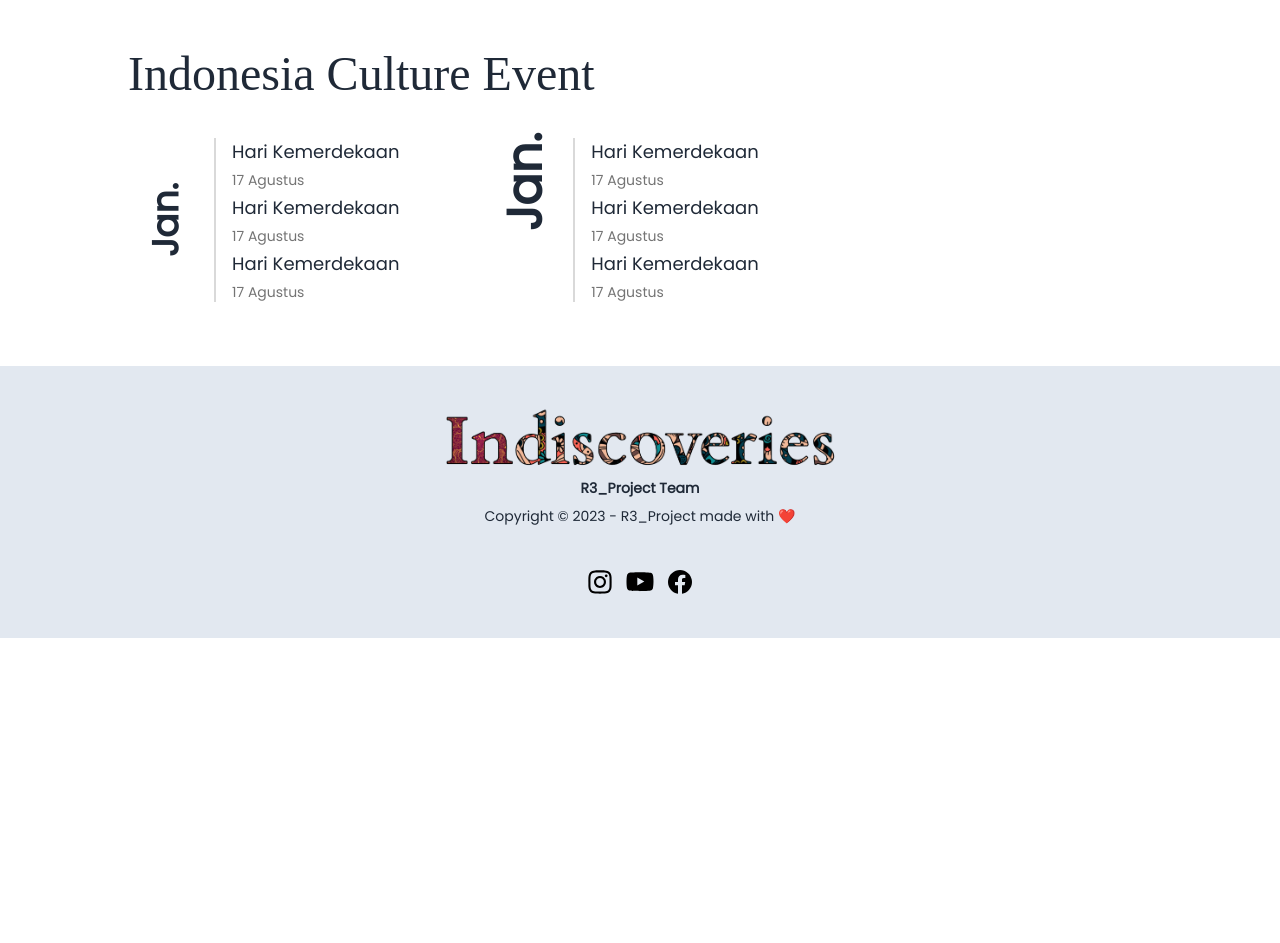
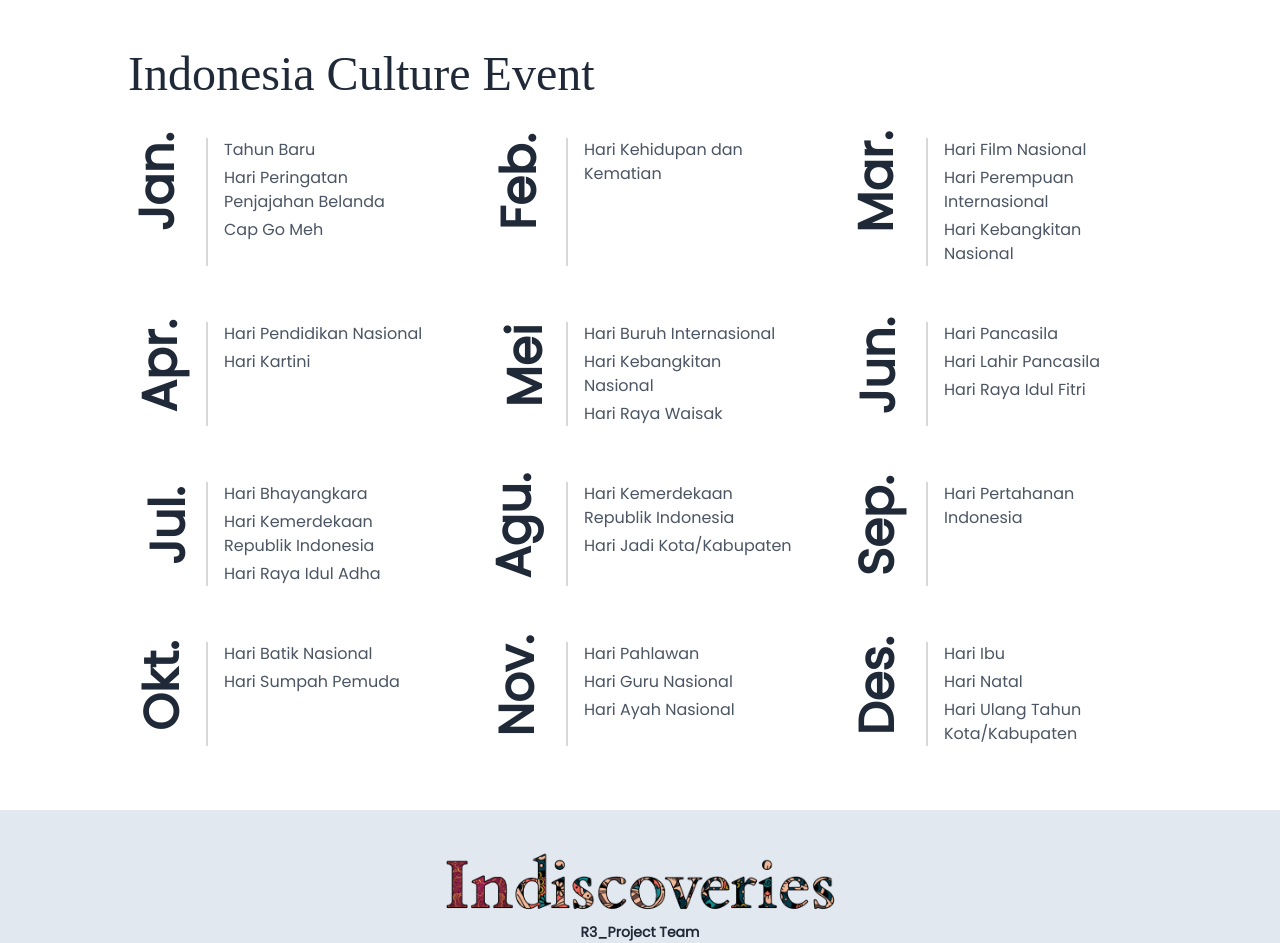
Before and after one commit to Rayyasa/webDesign-TechComFest, a Next.js app: page / in a window 1280 px wide. Shown: the part 3740-4683 px from the top of the page. Before the commit the page ends 4378 px from the top, so only its background shows below. Built offline with nearby package versions, Linux system fonts and the light colour scheme.

Commit message:
buat fitur kalender

```diff
--- a/src/app/page.tsx
+++ b/src/app/page.tsx
@@ -141,6 +141,81 @@ export default function Home() {
       nama: `"Agus Harimurti Yudhoyono"`,
     },
   ];
+
+  const kalender = [
+    {
+      namaBulan: "Jan.",
+      peristiwa: [
+        "Tahun Baru",
+        "Hari Peringatan Penjajahan Belanda",
+        "Cap Go Meh",
+      ],
+    },
+    {
+      namaBulan: "Feb.",
+      peristiwa: ["Hari Kehidupan dan Kematian"],
+    },
+    {
+      namaBulan: "Mar.",
+      peristiwa: [
+        "Hari Film Nasional",
+        "Hari Perempuan Internasional",
+        "Hari Kebangkitan Nasional",
+      ],
+    },
+    {
+      namaBulan: "Apr.",
+      peristiwa: ["Hari Pendidikan Nasional", "Hari Kartini"],
+    },
+    {
+      namaBulan: "Mei",
+      peristiwa: [
+        "Hari Buruh Internasional",
+        "Hari Kebangkitan Nasional",
+        "Hari Raya Waisak",
+      ],
+    },
+    {
+      namaBulan: "Jun.",
+      peristiwa: ["Hari Pancasila", "Hari Lahir Pancasila", "Hari Raya Idul Fitri"],
+    },
+    {
+      namaBulan: "Jul.",
+      peristiwa: [
+        "Hari Bhayangkara",
+        "Hari Kemerdekaan Republik Indonesia",
+        "Hari Raya Idul Adha",
+      ],
+    },
+    {
+      namaBulan: "Agu.",
+      peristiwa: [
+        "Hari Kemerdekaan Republik Indonesia",
+        "Hari Jadi Kota/Kabupaten",
+      ],
+    },
+    {
+      namaBulan: "Sep.",
+      peristiwa: ["Hari Pertahanan Indonesia"],
+    },
+    {
+      namaBulan: "Okt.",
+      peristiwa: ["Hari Batik Nasional", "Hari Sumpah Pemuda"],
+    },
+    {
+      namaBulan: "Nov.",
+      peristiwa: ["Hari Pahlawan", "Hari Guru Nasional", "Hari Ayah Nasional"],
+    },
+    {
+      namaBulan: "Des.",
+      peristiwa: [
+        "Hari Ibu",
+        "Hari Natal",
+        "Hari Ulang Tahun Kota/Kabupaten",
+      ],
+    },
+  ];
+
 
   const imageSources = [g1, g2, g3, g4, g5, g6, g7, g8];
 
@@ -506,50 +581,10 @@ export default function Home() {
           <h1 className="font-cardo text-3xl xl:text-5xl">
             Indonesia Culture Event
           </h1>
-          <section className="mt-10 grid w-full grid-cols-2 gap-6 md:grid-cols-3 xl:grid-cols-3 xl:gap-4">
-            <div className="flex h-full  w-full flex-col gap-4 xl:flex-row">
-              <div className="flex flex-col items-center justify-center border-b-2 border-[#D9D9D9] pr-3 xl:border-b-0 xl:border-r-2">
-                <h1 className="text-4xl font-semibold xl:rotate-[-90deg] ">
-                  Jan.
-                </h1>
-              </div>
-              <div className="flex flex-col gap-1">
-                <h1 className="text-lg font-light">Hari Kemerdekaan</h1>
-                <p className="text-sm font-extralight text-[#747474]">
-                  17 Agustus
-                </p>
-                <h1 className="text-lg font-light">Hari Kemerdekaan</h1>
-                <p className="text-sm font-extralight text-[#747474]">
-                  17 Agustus
-                </p>
-                <h1 className="text-lg font-light">Hari Kemerdekaan</h1>
-                <p className="text-sm font-extralight text-[#747474]">
-                  17 Agustus
-                </p>
-              </div>
-            </div>
-            {/* <div className="flex h-full  w-full flex-col gap-4 xl:flex-row">
-              <div className=" flex flex-col border-b-2 border-[#D9D9D9] pr-0 xl:pt-5 xl:border-b-0 xl:border-r-2">
-                <h1 className="text-5xl font-bold self-start xl:self-end xl:rotate-[-90deg] ">
-                  Jan.
-                </h1>
-              </div>
-              <div className="flex flex-col gap-1">
-                <h1 className="text-lg font-light">Hari Kemerdekaan</h1>
-                <p className="text-sm font-extralight text-[#747474]">
-                  17 Agustus
-                </p>
-                <h1 className="text-lg font-light">Hari Kemerdekaan</h1>
-                <p className="text-sm font-extralight text-[#747474]">
-                  17 Agustus
-                </p>
-                <h1 className="text-lg font-light">Hari Kemerdekaan</h1>
-                <p className="text-sm font-extralight text-[#747474]">
-                  17 Agustus
-                </p>
-              </div>
-            </div> */}
-            <Calendar/>
+          <section className="mt-10 grid w-full grid-cols-2 gap-6 md:grid-cols-3 xl:grid-cols-3 xl:gap-14">
+            {kalender.map((_, i) => {
+              return <Calendar key={i} bulan={_.namaBulan} peristiwa={_.peristiwa} />
+            })}
           </section>
         </section>
       </main>
--- a/src/components/Calendar.tsx
+++ b/src/components/Calendar.tsx
@@ -1,18 +1,24 @@
-const Calendar = () => {
+interface PropsCalender {
+  bulan: string,
+  peristiwa: string[]
+}
+
+const Calendar = ({ bulan, peristiwa }: PropsCalender) => {
+
+  console.log("===========")
+  console.log(peristiwa)
+
   return (
-    <div className="flex h-full  w-full flex-col gap-4 xl:flex-row">
-      <div className=" flex flex-col border-b-2 border-[#D9D9D9] pr-0 xl:border-b-0 xl:border-r-2 xl:pt-5">
+    <div className="flex w-full flex-col gap-4 xl:flex-row">
+      <div className=" w-20 flex flex-col border-b-2 border-[#D9D9D9] pr-0 xl:border-b-0 xl:border-r-2 xl:pt-5">
         <h1 className="self-start text-5xl font-bold xl:rotate-[-90deg] xl:self-end ">
-          Jan.
+          {bulan}
         </h1>
       </div>
       <div className="flex flex-col gap-1">
-        <h1 className="text-lg font-light">Hari Kemerdekaan</h1>
-        <p className="text-sm font-extralight text-[#747474]">17 Agustus</p>
-        <h1 className="text-lg font-light">Hari Kemerdekaan</h1>
-        <p className="text-sm font-extralight text-[#747474]">17 Agustus</p>
-        <h1 className="text-lg font-light">Hari Kemerdekaan</h1>
-        <p className="text-sm font-extralight text-[#747474]">17 Agustus</p>
+        {peristiwa.map((_, i) => (
+          <h1 key={i} className="text-md font-light text-gray-600">{_}</h1>
+        ))}
       </div>
     </div>
   );
```
